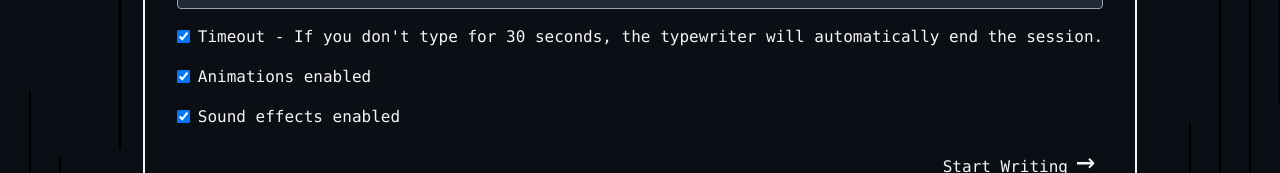
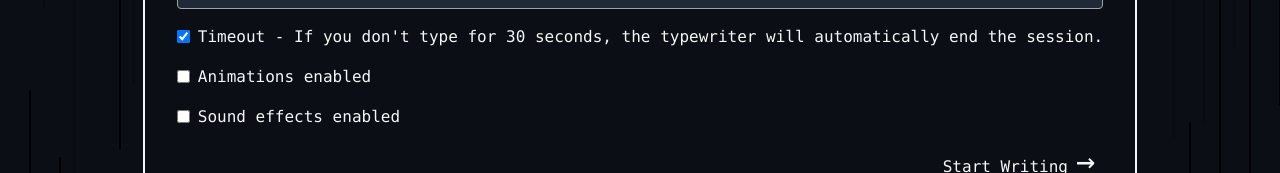
Before and after one commit to getkan/MysticTypeWriter, a SvelteKit app: page / in a window 1280 px wide. Shown: the part 400-573 px from the top of the page. Built offline with nearby package versions, Linux system fonts and the light colour scheme.

Commit message:
improved rain animation and sound effect for toggle

```diff
--- a/src/app.css
+++ b/src/app.css
@@ -7,7 +7,6 @@
 	--color-highlight-dark: #1f2937;
 	--color-highlight-light: #9ca3af;
 
-	--animate-fall: fall 10s linear infinite;
 	--animate-scroll: scroll 20s linear infinite;
 	--animate-blink: blink 1.5s step-start infinite;
 
@@ -49,3 +48,7 @@ html,
 body {
 	@apply min-h-screen w-screen;
 }
+
+.fall-lines {
+	animation: fall var(--tw-duration, 10s) linear infinite;
+}
--- a/src/lib/model/config.ts
+++ b/src/lib/model/config.ts
@@ -12,8 +12,8 @@ export class TypewriterConfigInput {
 		this.disappearanceMode = input.disappearanceMode ?? "line";
 		this.strictEditing = input.strictEditing ?? false;
 		this.timeoutEnabled = input.timeoutEnabled ?? true;
-		this.animationsEnabled = input.animationsEnabled ?? true;
-		this.soundEffectsEnabled = input.soundEffectsEnabled ?? true;
+		this.animationsEnabled = input.animationsEnabled ?? false;
+		this.soundEffectsEnabled = input.soundEffectsEnabled ?? false;
 		this.validate();
 	}
 
--- a/src/routes/+layout.svelte
+++ b/src/routes/+layout.svelte
@@ -15,9 +15,17 @@
 </svelte:head>
 
 <div
-	class="bg-background text-offwhite before:contents-[''] flex min-h-screen w-screen flex-col items-center justify-center gap-4 p-4 before:pointer-events-none before:absolute before:inset-0 before:bg-[url($lib/assets/lines.png)] before:bg-auto before:bg-center before:bg-repeat {animationEnabled
-		? 'before:animate-fall'
-		: ''}"
+	class="bg-background text-offwhite flex min-h-screen w-screen flex-col items-center justify-center gap-4 p-4"
 >
+	<div
+		class="{animationEnabled
+			? 'fall-lines'
+			: ''} pointer-events-none absolute inset-0 bg-[url($lib/assets/lines.png)] bg-auto bg-center bg-repeat duration-[10s]"
+	></div>
+	<div
+		class="{animationEnabled
+			? 'fall-lines -top-32 right-4 bottom-0 -left-4'
+			: '-top-124 right-4 bottom-0 -left-4'} pointer-events-none absolute bg-[url($lib/assets/lines.png)] bg-auto bg-center bg-repeat opacity-25 duration-[20s]"
+	></div>
 	{@render children()}
 </div>
--- a/src/routes/+page.svelte
+++ b/src/routes/+page.svelte
@@ -5,6 +5,7 @@
 	import { STORAGE_KEY } from "$lib/model/constants";
 	import { DISAPPEARANCE_MODES, type TypewriterConfig } from "$lib/model/types";
 	import { getConfig, updateConfig } from "$lib/state/config.svelte";
+	import { playTypewriterSound } from "$lib/features/typewriter/audio/audio.svelte";
 
 	onMount(() => {
 		try {
@@ -13,6 +14,14 @@
 			if (stored) {
 				const parsed = JSON.parse(stored) as Partial<TypewriterConfig>;
 				updateConfig(parsed);
+			} else {
+				updateConfig({
+					disappearanceMode: "line",
+					timeoutEnabled: true,
+					animationsEnabled: true,
+					soundEffectsEnabled: false,
+				});
+				localStorage.setItem(STORAGE_KEY, JSON.stringify(getConfig()));
 			}
 		} catch {
 			localStorage.removeItem(STORAGE_KEY);
@@ -88,11 +97,15 @@
 				<input
 					type="checkbox"
 					bind:checked={configState.soundEffectsEnabled}
-					onchange={(e) =>
+					onchange={(e) => {
 						updateConfig({
 							soundEffectsEnabled: (e.currentTarget as HTMLInputElement)
 								.checked,
-						})}
+						});
+						if ((e.currentTarget as HTMLInputElement).checked) {
+							playTypewriterSound();
+						}
+					}}
 				/>
 				<span>Sound effects enabled</span>
 			</label>
```
